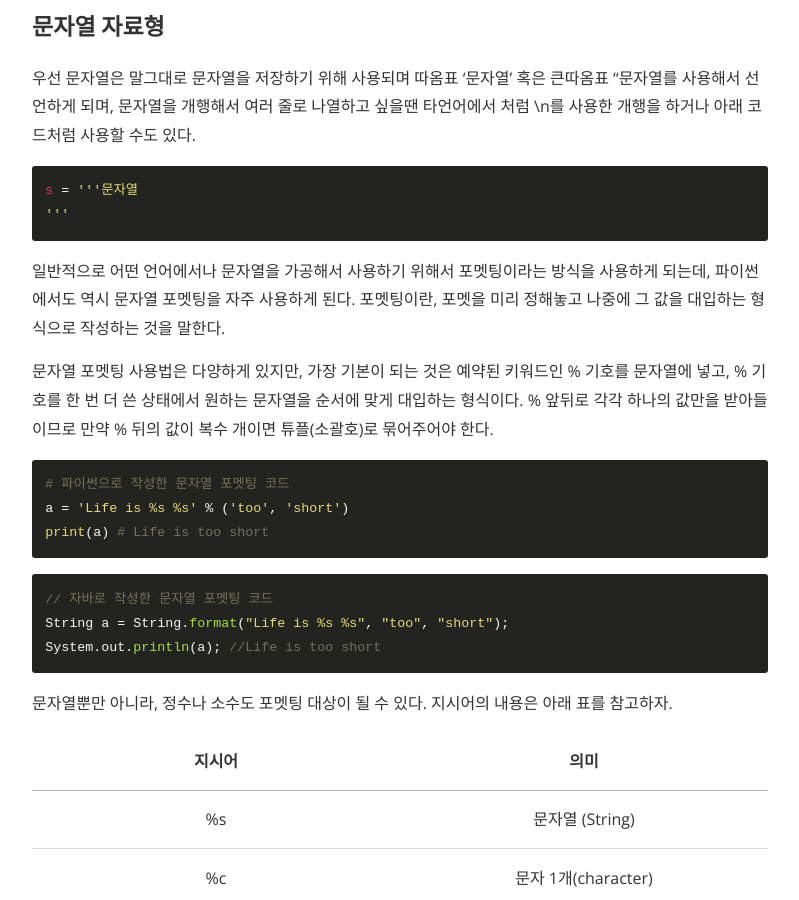
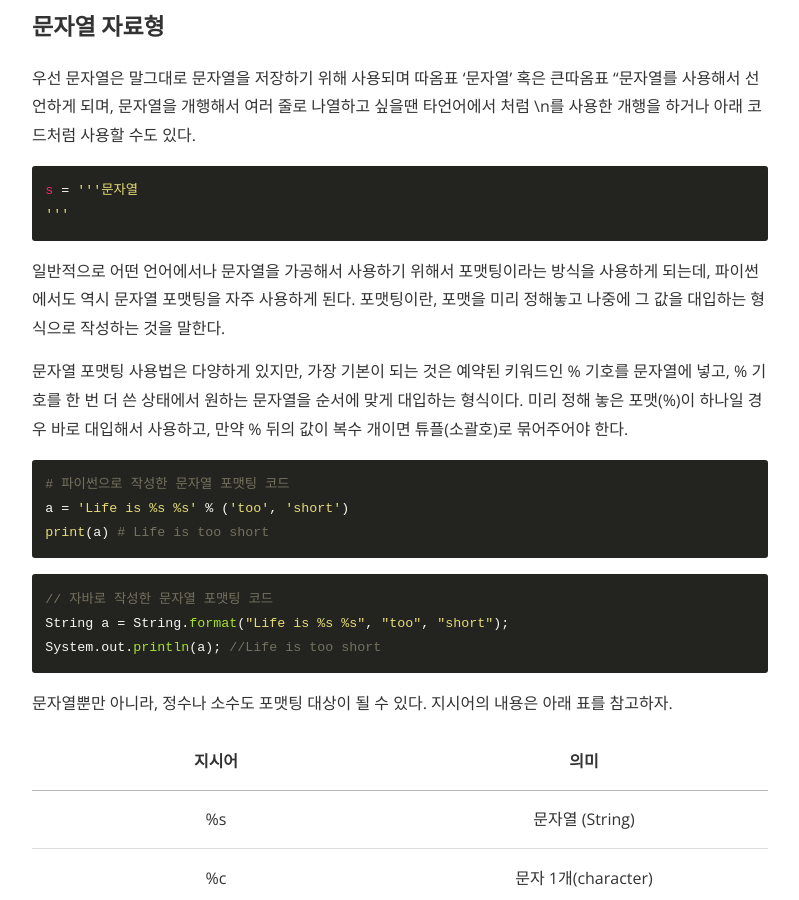
Before and after one commit to SeongJaeMoon/SeongjaeMoon.github.io, a Jekyll site: the page built from _posts/2018-03-24-python-course1.md, in a window 1280 px wide and 900 px high, scrolled down 7536 px. Shown: the whole window, without its empty margins (240-1039 px from the left). Built offline with Jekyll 4.4.1, drawn with Linux system fonts in a browser that asks for light colours; nearby versions of some CDN libraries; comment, search, counter and statistics services are not loaded.

Commit message:
fixed typo

````diff
--- a/_posts/2018-03-24-python-course1.md
+++ b/_posts/2018-03-24-python-course1.md
@@ -168,20 +168,20 @@ s = '''문자열
 '''
 ```
 
-일반적으로 어떤 언어에서나 문자열을 가공해서 사용하기 위해서 포멧팅이라는 방식을 사용하게 되는데, 파이썬에서도 역시 문자열 포멧팅을 자주 사용하게 된다. 포멧팅이란, 포멧을 미리 정해놓고 나중에 그 값을 대입하는 형식으로 작성하는 것을 말한다.
+일반적으로 어떤 언어에서나 문자열을 가공해서 사용하기 위해서 포맷팅이라는 방식을 사용하게 되는데, 파이썬에서도 역시 문자열 포맷팅을 자주 사용하게 된다. 포맷팅이란, 포맷을 미리 정해놓고 나중에 그 값을 대입하는 형식으로 작성하는 것을 말한다.
 
-문자열 포멧팅 사용법은 다양하게 있지만, 가장 기본이 되는 것은 예약된 키워드인 &#37; 기호를 문자열에 넣고, &#37; 기호를 한 번 더 쓴 상태에서 원하는 문자열을 순서에 맞게 대입하는 형식이다. &#37; 앞뒤로 각각 하나의 값만을 받아들이므로 만약 &#37; 뒤의 값이 복수 개이면 튜플(소괄호)로 묶어주어야 한다.
+문자열 포맷팅 사용법은 다양하게 있지만, 가장 기본이 되는 것은 예약된 키워드인 &#37; 기호를 문자열에 넣고, &#37; 기호를 한 번 더 쓴 상태에서 원하는 문자열을 순서에 맞게 대입하는 형식이다. 미리 정해 놓은 포맷(&#37;)이 하나일 경우 바로 대입해서 사용하고, 만약 &#37; 뒤의 값이 복수 개이면 튜플(소괄호)로 묶어주어야 한다.
 ```python
-# 파이썬으로 작성한 문자열 포멧팅 코드
+# 파이썬으로 작성한 문자열 포맷팅 코드
 a = 'Life is %s %s' % ('too', 'short')
 print(a) # Life is too short
 ```
 ```java
-// 자바로 작성한 문자열 포멧팅 코드
+// 자바로 작성한 문자열 포맷팅 코드
 String a = String.format("Life is %s %s", "too", "short");
 System.out.println(a); //Life is too short
 ```
-문자열뿐만 아니라, 정수나 소수도 포멧팅 대상이 될 수 있다. 지시어의 내용은 아래 표를 참고하자.
+문자열뿐만 아니라, 정수나 소수도 포맷팅 대상이 될 수 있다. 지시어의 내용은 아래 표를 참고하자.
 
 
 지시어|의미
````
